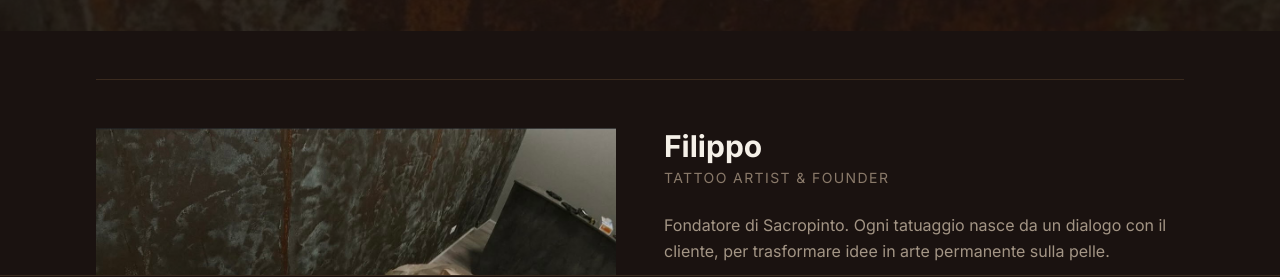
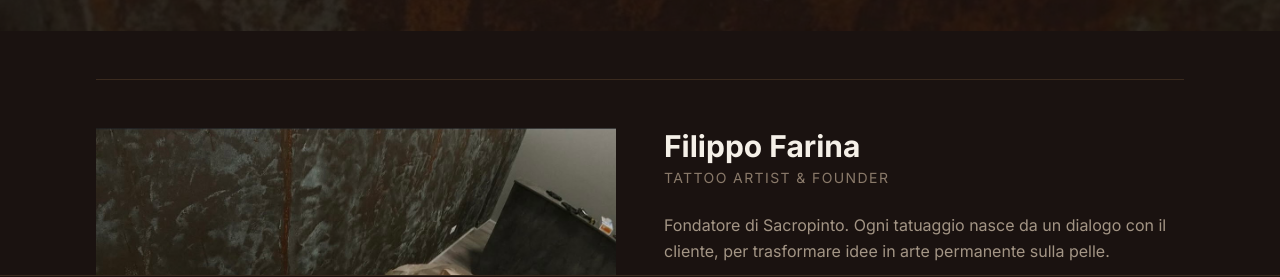
Before and after one commit to GiuSem14/sacropinto-site, a React (Vite) app: page /artisti in a window 1280 px wide. Shown: the part 380-657 px from the top of the page. Built offline with nearby package versions, Linux system fonts and the light colour scheme.

Commit message:
fix(artists): update artist names to Filippo Farina and Filippo Guelfo

```diff
--- a/src/data/artists.js
+++ b/src/data/artists.js
@@ -4,7 +4,7 @@ import artista2 from "../assets/Artista2.jpg"
 export const artistsData = [
   {
     id: 1,
-    name: "Filippo",
+    name: "Filippo Farina",
     role: "Tattoo Artist & Founder",
     bio: "Fondatore di Sacropinto. Ogni tatuaggio nasce da un dialogo con il cliente, per trasformare idee in arte permanente sulla pelle.",
     styles: ["Blackwork", "Realistico", "Neo-Traditional"],
@@ -15,7 +15,7 @@ export const artistsData = [
   },
   {
     id: 2,
-    name: "Filippo",
+    name: "Filippo Guelfo",
     role: "Tattoo Artist & Founder",
     bio: "Fondatore di Sacropinto. Ogni tatuaggio nasce da un dialogo con il cliente, per trasformare idee in arte permanente sulla pelle.",
     styles: ["Blackwork", "Realistico", "Neo-Traditional"],
```
